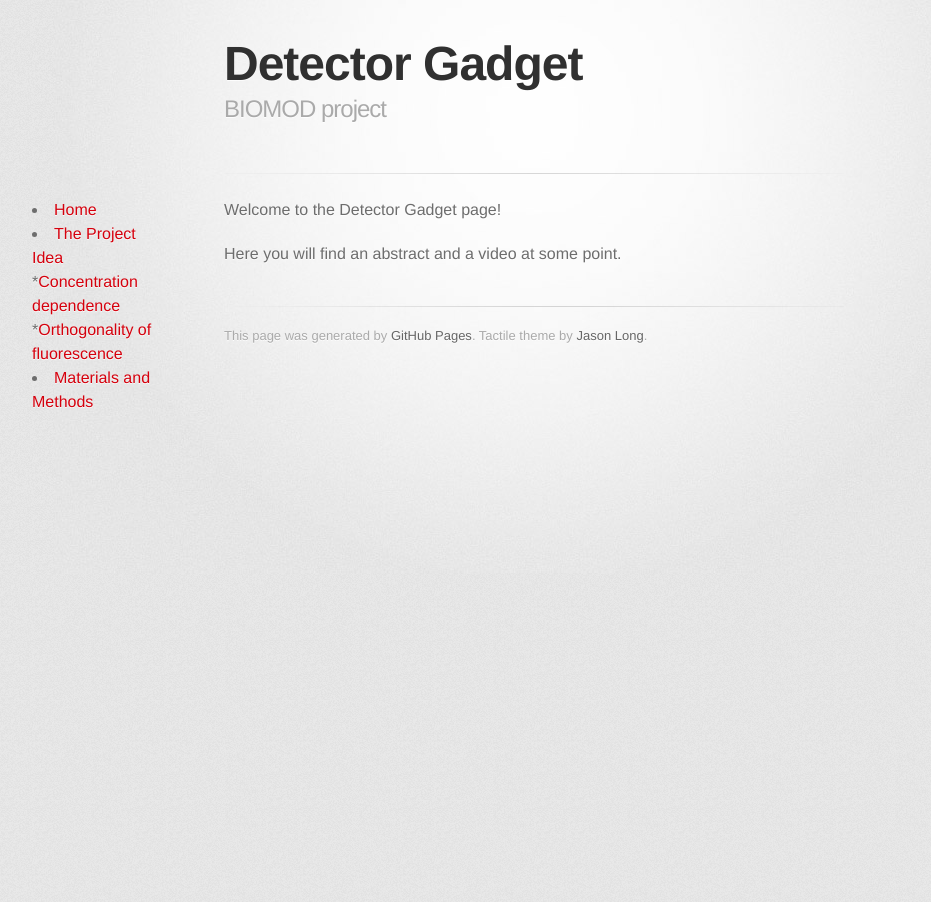
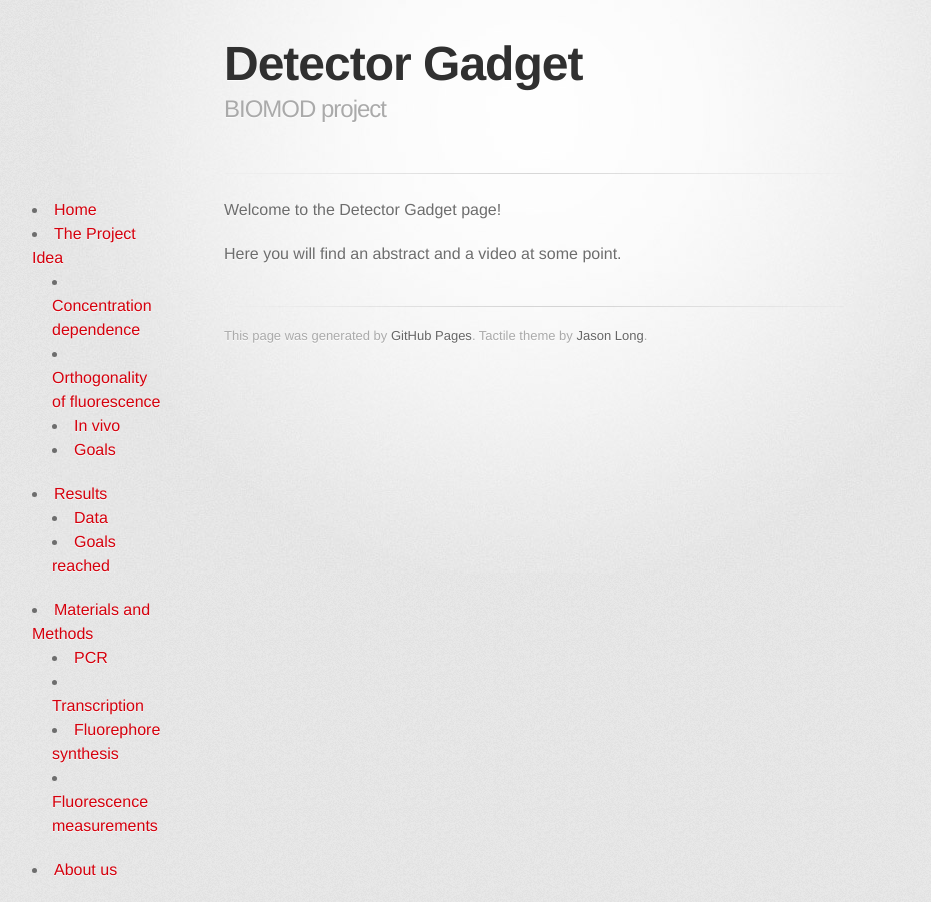
Before and after one commit to detectorgadget/detectorgadget.github.io, a Jekyll site: the page built from index.md, in a window 1280 px wide. Shown: the whole page, without its empty margins (106-1037 px from the left). Built offline with Jekyll 4.4.1, drawn with Linux system fonts in a browser that asks for light colours; some web fonts are replaced.

Commit message:
Fuld menu

```diff
--- a/_includes/menu.md
+++ b/_includes/menu.md
@@ -1,5 +1,15 @@
 * [Home](index.html)
 * [The Project Idea](projectidea.html)
-  *[Concentration dependence](concdependence.html)
-  *[Orthogonality of fluorescence](orthogonality.html)
-* [Materials and Methods](Matmeth.html)
+  * [Concentration dependence](concdependence.html)
+  * [Orthogonality of fluorescence](orthogonality.html)
+  * [In vivo](invivo.html)
+  * [Goals](goals.html)
+* [Results](results.html)
+  * [Data](data.html)
+  * [Goals reached](reachedgoals.html)
+* [Materials and Methods](materialsmethods.html)
+  * [PCR](pcr.html)
+  * [Transcription](transcription.html)
+  * [Fluorephore synthesis](fluosynthesis.html)
+  * [Fluorescence measurements](fluorescence.html)
+* [About us](about.html)
```
